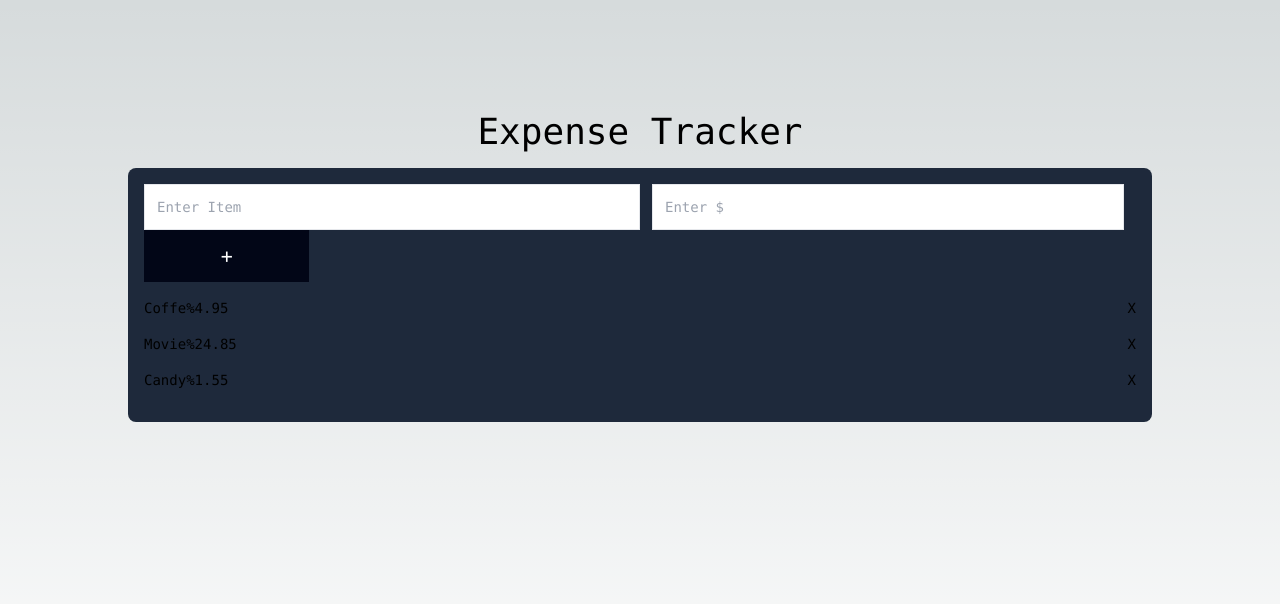
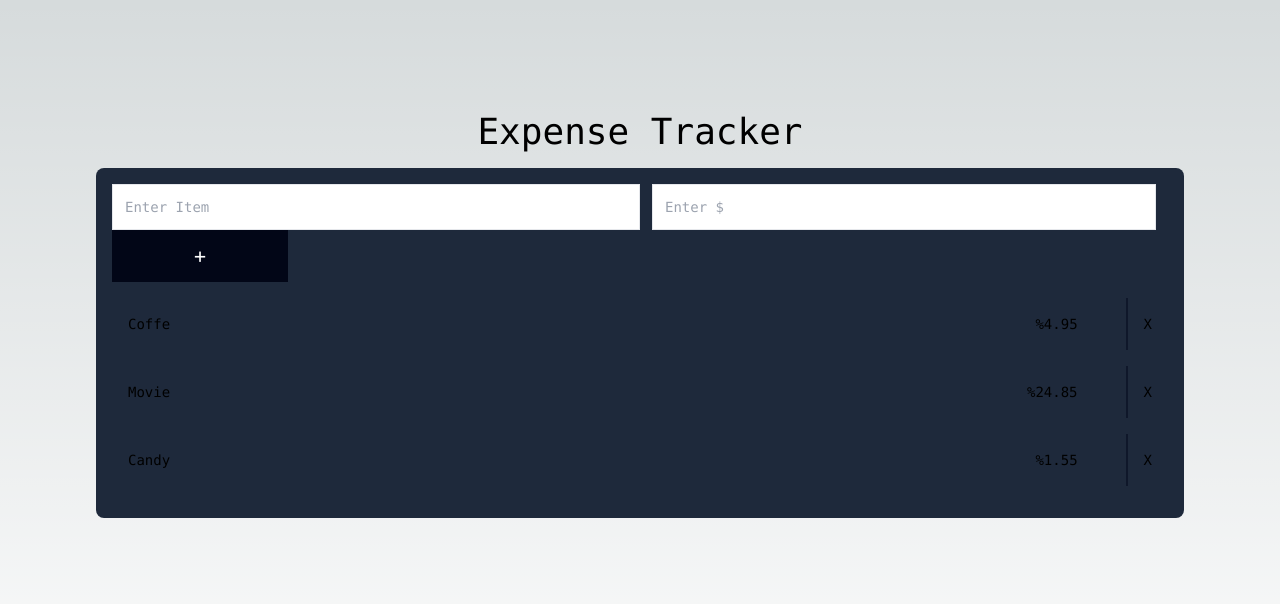
Before and after one commit to Juliandl88/expense-tracker, a Next.js app: page / in a window 1280 px wide. Shown: the top 604 px of the page. Built offline with nearby package versions, Linux system fonts and the light colour scheme.

Commit message:
formulario

```diff
--- a/app/page.js
+++ b/app/page.js
@@ -13,7 +13,7 @@ export default function Home() {
 
   return (
     <main className="flex flex-col items-center justify-between min-h-screen p-4 sm:p-24">
-      <div className="z-10 items-center justify-between w-full max-w-5xl font-mono text-sm ">
+      <div className="z-10 items-center justify-between w-full font-mono text-sm max-w-5x ">
         <h1 className="p-4 text-4xl text-center">Expense Tracker</h1>
         <div className="p-4 rounded-lg bg-slate-800">
           <form className="grid items-center grid-cols-6 text-black">
@@ -37,11 +37,11 @@ export default function Home() {
           <ul>
             {items.map((item, id) => (
               <li key={id} className="flex justify-between w-full my-4">
-                <div>
-                  <span>{item.name}</span>
+                <div className="flex justify-between w-full p-4">
+                  <span className="capitalize">{item.name}</span>
                   <span>%{item.price}</span>
                 </div>
-                <button>X</button>
+                <button className="p-4 ml-8 border-l-2 border-slate-900 hover:">X</button>
               </li>
             ))}
           </ul>
```
